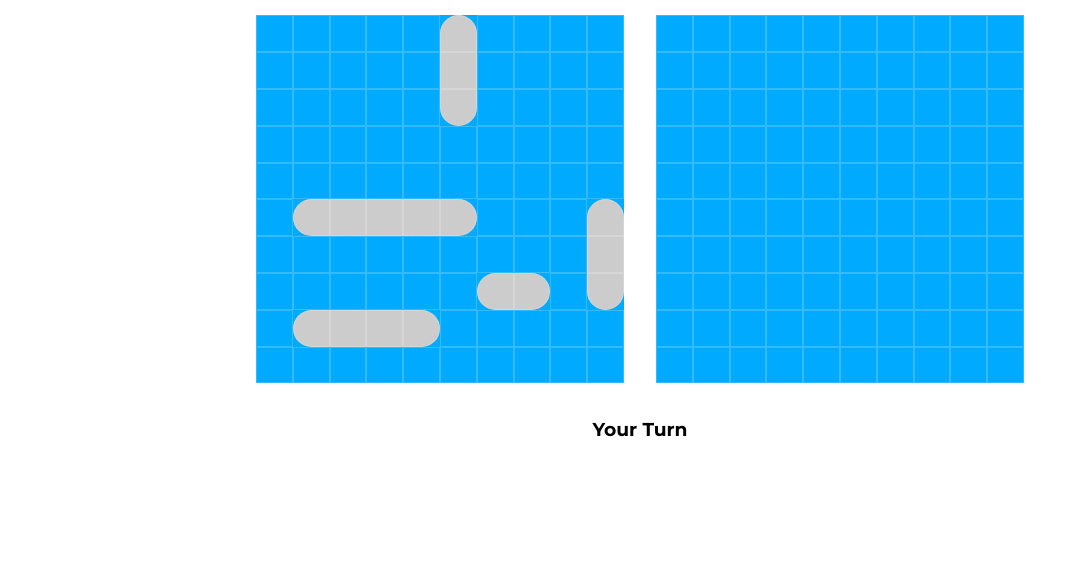
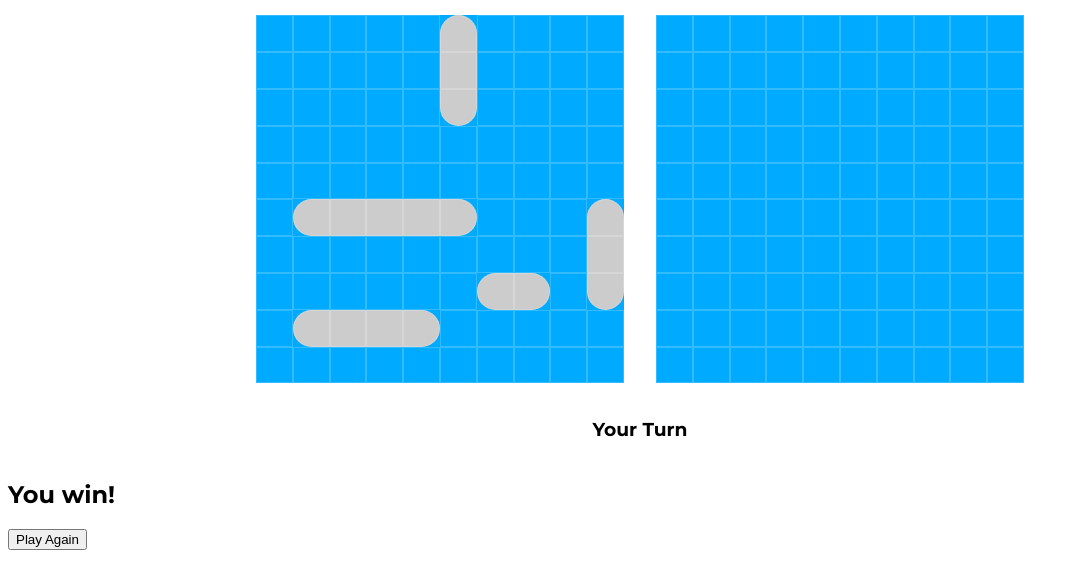
Before and after one commit to lucasbpaiva/battleship, a website with bundled scripts: page src/index.html in a window 1280 px wide. Shown: the part 138-726 px from the top of the page, without its empty margins (0-1080 px from the left). Built offline with nearby package versions, Linux system fonts and the light colour scheme.

Commit message:
Add modal for Game Over screen

```diff
--- a/src/index.html
+++ b/src/index.html
@@ -24,6 +24,12 @@
     <div class="container">
         <h3 class="info-text">Your Turn</h3>
     </div>
+    <div class="modal hidden" id="game-over-modal">
+        <div class="modal-content">
+            <h2 id="result-message">You win!</h2>
+            <button id="restart-btn">Play Again</button>
+        </div>
+    </div>
     <script type="module" src="./main.js"></script>
 </body>
 </html>
```
